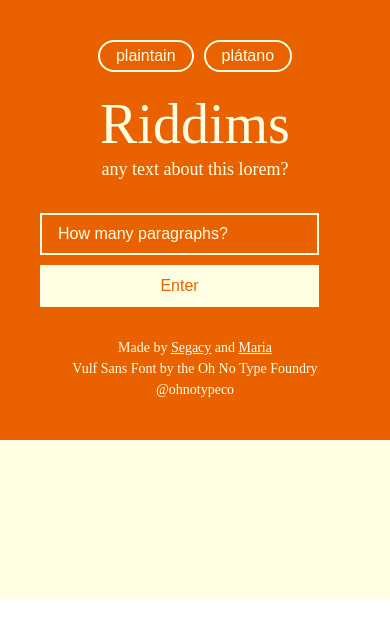
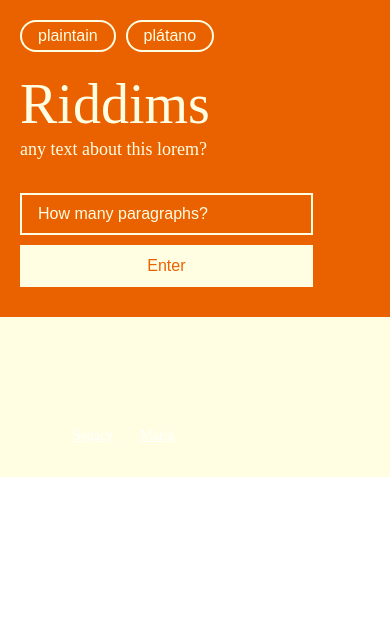
Before and after one commit to mmergal92/Proof_website, a React (Create React App) app: page /loremipsum in a window 390 px wide. Shown: the top 638 px of the page. Built offline with nearby package versions, Linux system fonts and the light colour scheme; the HTML template or start-up script is replaced by a standard one; a web font is replaced by a local one.

Commit message:
mobile edits

```diff
--- a/src/App.css
+++ b/src/App.css
@@ -444,6 +444,7 @@
   .loremsite {
     flex-direction: column;
     height: auto;
+    background-color: #FFFEE3;
   }
 
   .main-content {
@@ -452,21 +453,21 @@
 
   .left-lorem-container, .right-lorem-container {
     width: 100%;
-    padding: 40px;
+    padding: 20px;
   }
 
   .left-lorem-container {
-    align-items: center;
-    text-align: center;
+    align-items: flex-start;
+    text-align: left;
   }
 
   .left-lorem-container .title,
   .description {
-    text-align: center !important;
+    text-align: left !important;
   }
 
   .language-button {
-    justify-content: center;
+    justify-content: flex-start;
   }
 
   .paragraph-number,
@@ -476,25 +477,26 @@
   }
 
   .right-lorem-container {
-    text-align: center;
+    text-align: left;
     overflow-y: visible;
+    background-color: #EA6200;
   }
 
   .copy-button {
     display: block;
-    margin: 10px auto;
+    margin: 10px 0;
   }
 
   .generated-text {
-    text-align: center;
-    padding: 15px;
+    text-align: left;
+    padding: 10px;
     font-size: 14px;
   }
 
   .made-by {
-    position: relative;
-    bottom: auto;
-    text-align: center;
-    margin-top: 20px;
+    position: absolute;
+    bottom: 10px;
+    left: 20px;
+    text-align: left;
   }
 }
```
